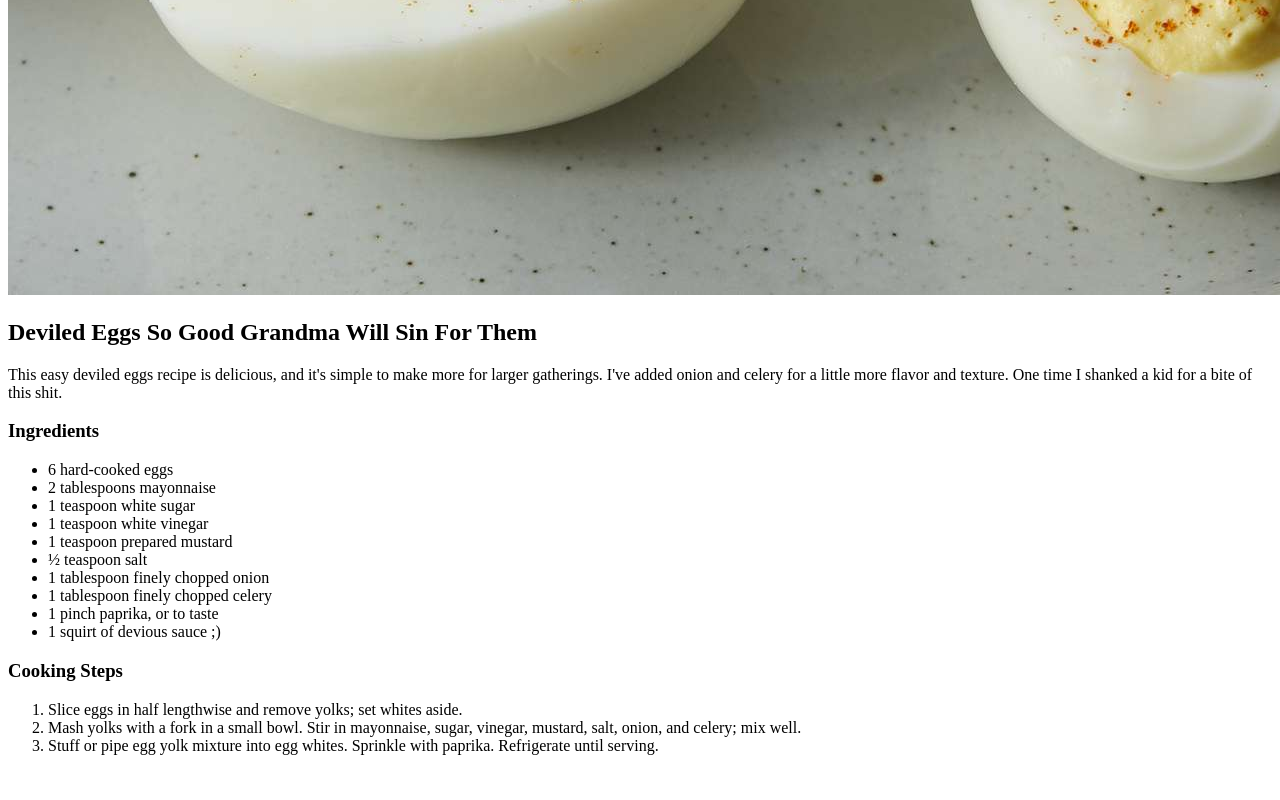
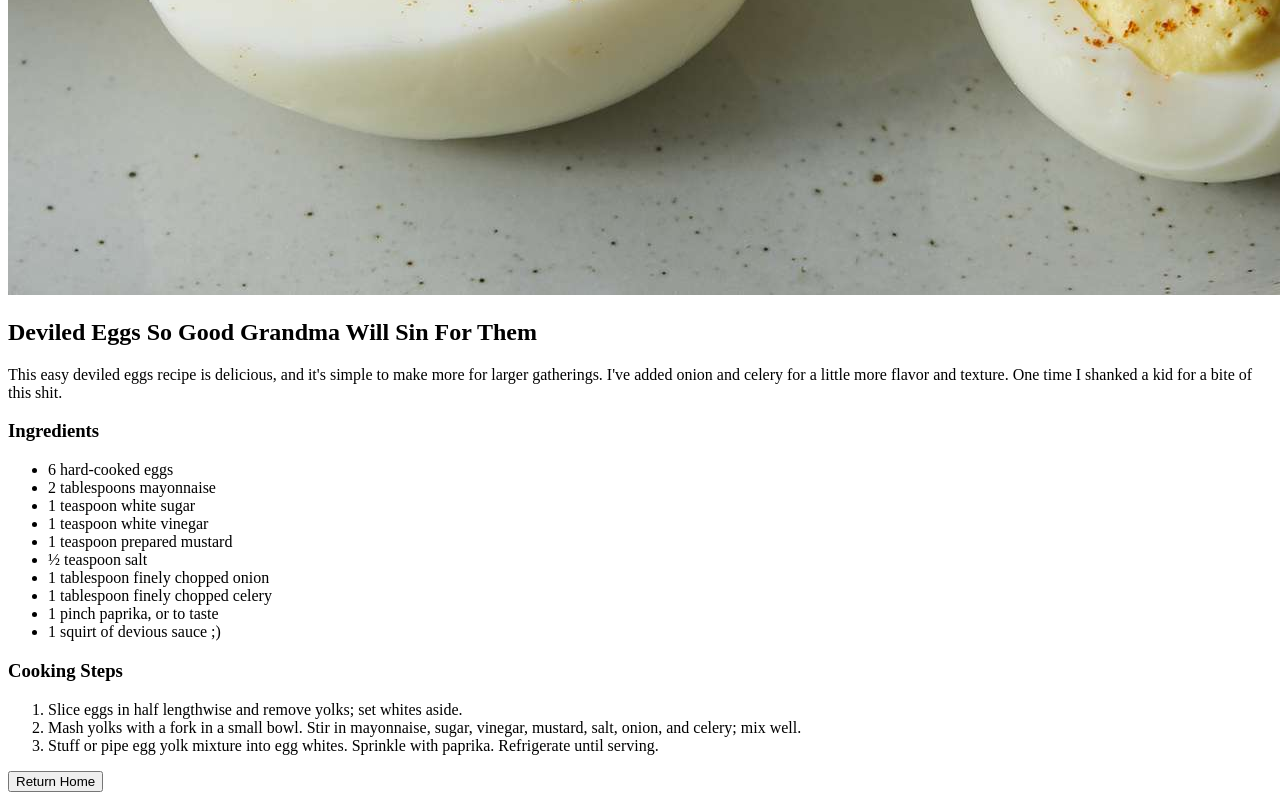
Before and after one commit to Zee-Doblekae/odin-recipes, a plain HTML site: page recipes/eggs.html in a window 1280 px wide. Shown: the part 1285-2085 px from the top of the page. Before the commit the page ends 2056 px from the top, so only its background shows below. Drawn offline with Linux system fonts and the light colour scheme.

Commit message:
Add button that links to index from all recipes
I just added a button at the bottom of each of the 3 recipe pages
that linked back to the index. Made the button say "Return Home"

```diff
--- a/recipes/eggs.html
+++ b/recipes/eggs.html
@@ -28,5 +28,6 @@
             <li>Mash yolks with a fork in a small bowl. Stir in mayonnaise, sugar, vinegar, mustard, salt, onion, and celery; mix well.</li>
             <li>Stuff or pipe egg yolk mixture into egg whites. Sprinkle with paprika. Refrigerate until serving.</li>
         </ol>
+        <button onclick="window.location.href='../index.html'">Return Home</button>
     </body>
 </html>
```
Also changed, not shown: recipes/ham.html (+1 -0 lines), recipes/pie.html (+1 -0 lines).
